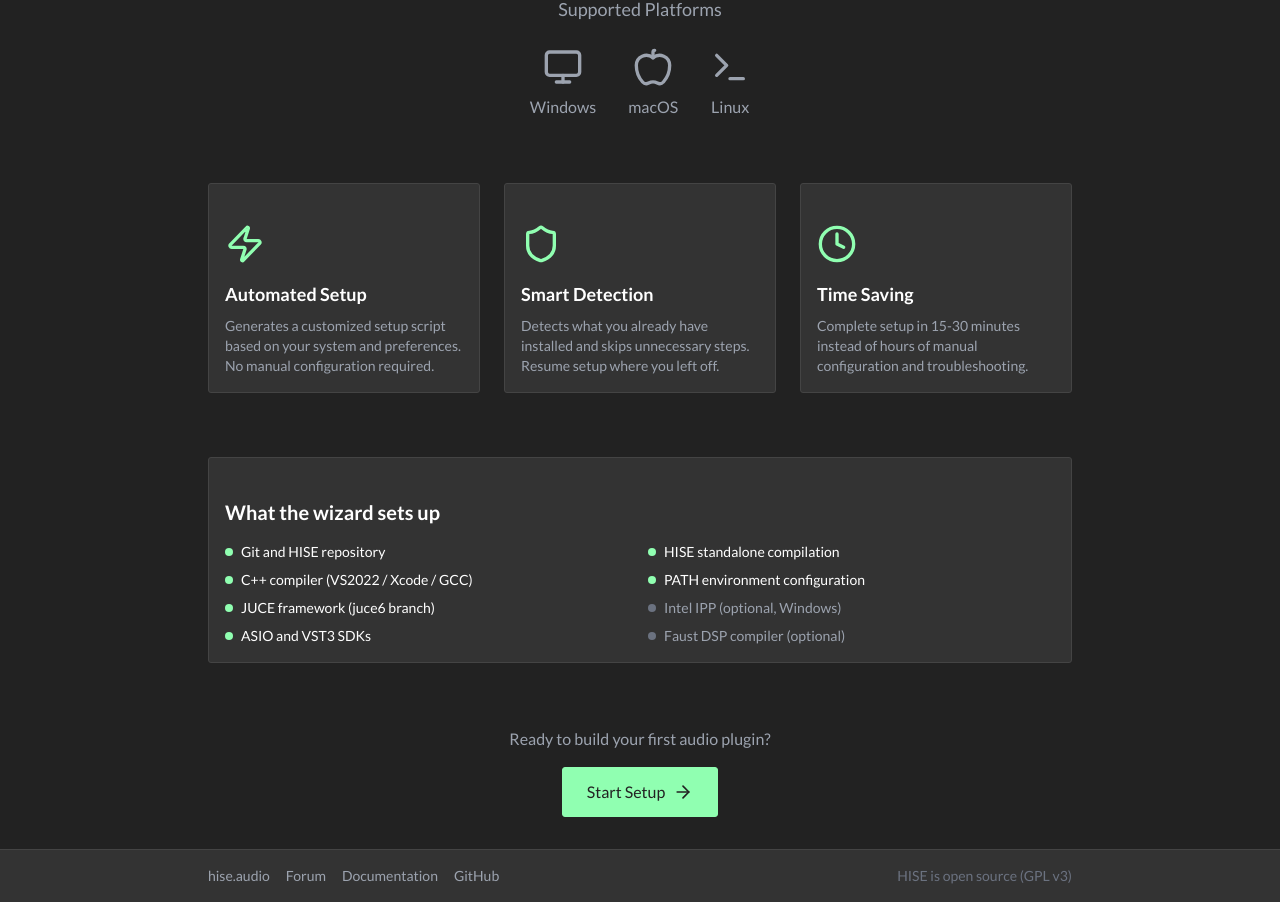
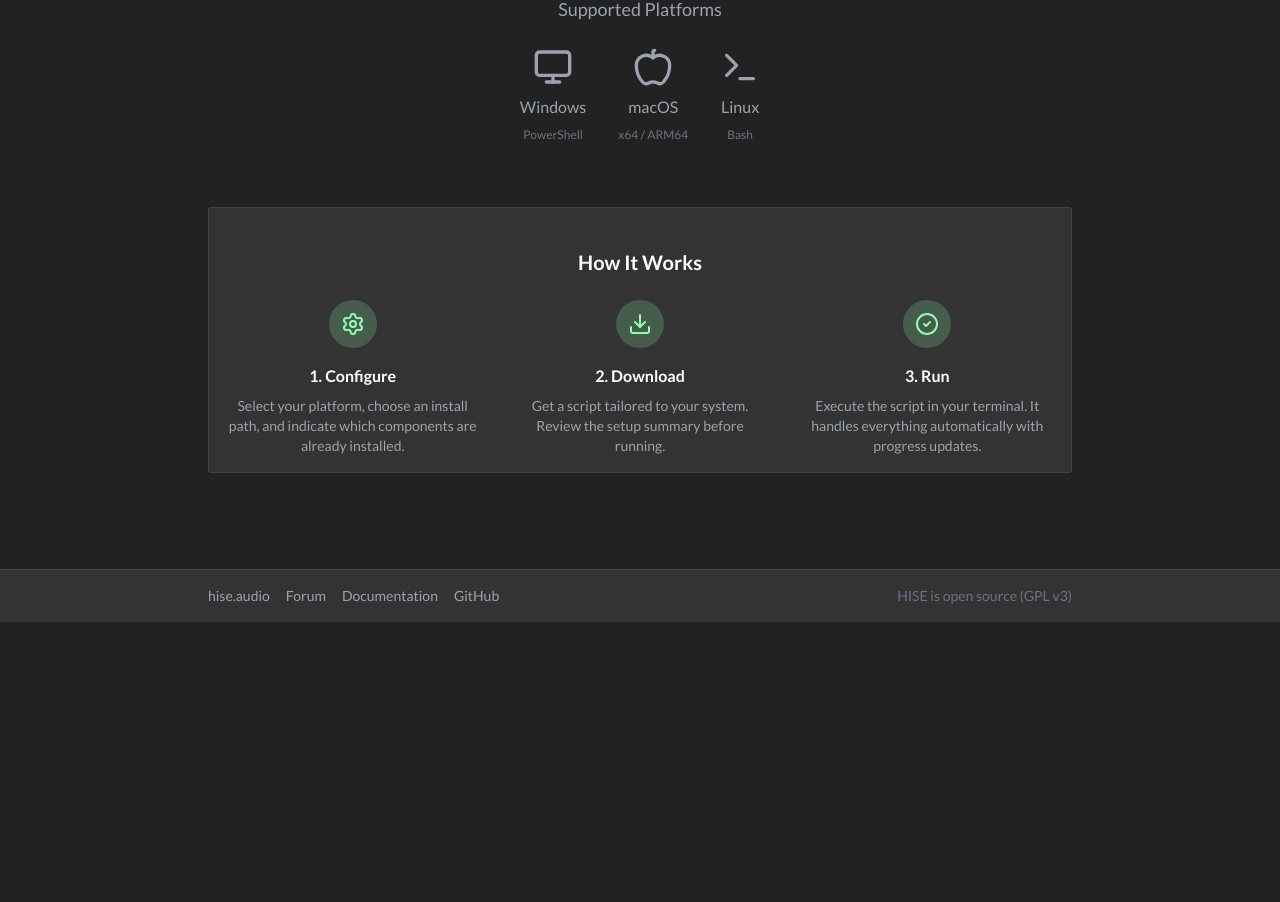
Before and after one commit to christophhart/hise_install_wizard, a Next.js app: page / in a window 1280 px wide. Shown: the part 456-1358 px from the top of the page. After the commit the page ends 1078 px from the top, so only its background shows below. Built offline with nearby package versions, Linux system fonts and the light colour scheme.

Commit message:
- update landing page

```diff
--- a/app/page.tsx
+++ b/app/page.tsx
@@ -3,7 +3,15 @@ import Image from 'next/image';
 import PageContainer from '@/components/layout/PageContainer';
 import Button from '@/components/ui/Button';
 import { Card, CardContent } from '@/components/ui/Card';
-import { ArrowRight, Monitor, Apple, Terminal, Zap, Shield, Clock } from 'lucide-react';
+import {
+  ArrowRight,
+  Monitor,
+  Apple,
+  Terminal,
+  Download,
+  Settings,
+  CheckCircle2
+} from 'lucide-react';
 
 export default function HomePage() {
   return (
@@ -40,114 +48,61 @@ export default function HomePage() {
           Supported Platforms
         </h2>
         <div className="flex justify-center gap-8">
-          <div className="flex flex-col items-center gap-2 text-gray-400">
+          <div className="flex flex-col items-center gap-2 text-gray-400 hover:text-accent transition-colors">
             <Monitor className="w-10 h-10" />
             <span>Windows</span>
+            <span className="text-xs text-gray-500">PowerShell</span>
           </div>
-          <div className="flex flex-col items-center gap-2 text-gray-400">
+          <div className="flex flex-col items-center gap-2 text-gray-400 hover:text-accent transition-colors">
             <Apple className="w-10 h-10" />
             <span>macOS</span>
+            <span className="text-xs text-gray-500">x64 / ARM64</span>
           </div>
-          <div className="flex flex-col items-center gap-2 text-gray-400">
+          <div className="flex flex-col items-center gap-2 text-gray-400 hover:text-accent transition-colors">
             <Terminal className="w-10 h-10" />
             <span>Linux</span>
+            <span className="text-xs text-gray-500">Bash</span>
           </div>
         </div>
       </div>
 
-      {/* Features */}
-      <div className="grid md:grid-cols-3 gap-6 mb-16">
-        <Card>
-          <CardContent className="pt-6">
-            <Zap className="w-10 h-10 text-accent mb-4" />
-            <h3 className="font-bold text-lg mb-2">Automated Setup</h3>
-            <p className="text-gray-400 text-sm">
-              Generates a customized setup script based on your system and preferences.
-              No manual configuration required.
-            </p>
-          </CardContent>
-        </Card>
-
-        <Card>
-          <CardContent className="pt-6">
-            <Shield className="w-10 h-10 text-accent mb-4" />
-            <h3 className="font-bold text-lg mb-2">Smart Detection</h3>
-            <p className="text-gray-400 text-sm">
-              Detects what you already have installed and skips unnecessary steps.
-              Resume setup where you left off.
-            </p>
-          </CardContent>
-        </Card>
-
-        <Card>
-          <CardContent className="pt-6">
-            <Clock className="w-10 h-10 text-accent mb-4" />
-            <h3 className="font-bold text-lg mb-2">Time Saving</h3>
-            <p className="text-gray-400 text-sm">
-              Complete setup in 15-30 minutes instead of hours of manual configuration
-              and troubleshooting.
-            </p>
-          </CardContent>
-        </Card>
-      </div>
-
-      {/* What it does */}
+      {/* How it works */}
       <Card className="mb-16">
         <CardContent className="pt-6">
-          <h2 className="text-xl font-bold mb-4">What the wizard sets up</h2>
-          <div className="grid md:grid-cols-2 gap-4 text-sm">
-            <div className="space-y-2">
-              <div className="flex items-center gap-2">
-                <div className="w-2 h-2 rounded-full bg-accent" />
-                <span>Git and HISE repository</span>
+          <h2 className="text-xl font-bold mb-6 text-center">How It Works</h2>
+          <div className="grid md:grid-cols-3 gap-8">
+            <div className="text-center">
+              <div className="w-12 h-12 rounded-full bg-accent/20 flex items-center justify-center mx-auto mb-4">
+                <Settings className="w-6 h-6 text-accent" />
               </div>
-              <div className="flex items-center gap-2">
-                <div className="w-2 h-2 rounded-full bg-accent" />
-                <span>C++ compiler (VS2022 / Xcode / GCC)</span>
+              <h3 className="font-bold mb-2">1. Configure</h3>
+              <p className="text-gray-400 text-sm">
+                Select your platform, choose an install path, and indicate which components are already installed.
+              </p>
+            </div>
+            <div className="text-center">
+              <div className="w-12 h-12 rounded-full bg-accent/20 flex items-center justify-center mx-auto mb-4">
+                <Download className="w-6 h-6 text-accent" />
               </div>
-              <div className="flex items-center gap-2">
-                <div className="w-2 h-2 rounded-full bg-accent" />
-                <span>JUCE framework (juce6 branch)</span>
+              <h3 className="font-bold mb-2">2. Download</h3>
+              <p className="text-gray-400 text-sm">
+                Get a script tailored to your system. Review the setup summary before running.
+              </p>
+            </div>
+            <div className="text-center">
+              <div className="w-12 h-12 rounded-full bg-accent/20 flex items-center justify-center mx-auto mb-4">
+                <CheckCircle2 className="w-6 h-6 text-accent" />
               </div>
-              <div className="flex items-center gap-2">
-                <div className="w-2 h-2 rounded-full bg-accent" />
-                <span>ASIO and VST3 SDKs</span>
-              </div>
-            </div>
-            <div className="space-y-2">
-              <div className="flex items-center gap-2">
-                <div className="w-2 h-2 rounded-full bg-accent" />
-                <span>HISE standalone compilation</span>
-              </div>
-              <div className="flex items-center gap-2">
-                <div className="w-2 h-2 rounded-full bg-accent" />
-                <span>PATH environment configuration</span>
-              </div>
-              <div className="flex items-center gap-2">
-                <div className="w-2 h-2 rounded-full bg-gray-500" />
-                <span className="text-gray-400">Intel IPP (optional, Windows)</span>
-              </div>
-              <div className="flex items-center gap-2">
-                <div className="w-2 h-2 rounded-full bg-gray-500" />
-                <span className="text-gray-400">Faust DSP compiler (optional)</span>
-              </div>
+              <h3 className="font-bold mb-2">3. Run</h3>
+              <p className="text-gray-400 text-sm">
+                Execute the script in your terminal. It handles everything automatically with progress updates.
+              </p>
             </div>
           </div>
         </CardContent>
       </Card>
 
-      {/* CTA */}
-      <div className="text-center">
-        <p className="text-gray-400 mb-4">
-          Ready to build your first audio plugin?
-        </p>
-        <Link href="/setup">
-          <Button size="lg">
-            Start Setup
-            <ArrowRight className="w-5 h-5" />
-          </Button>
-        </Link>
-      </div>
+
     </PageContainer>
   );
 }
```
